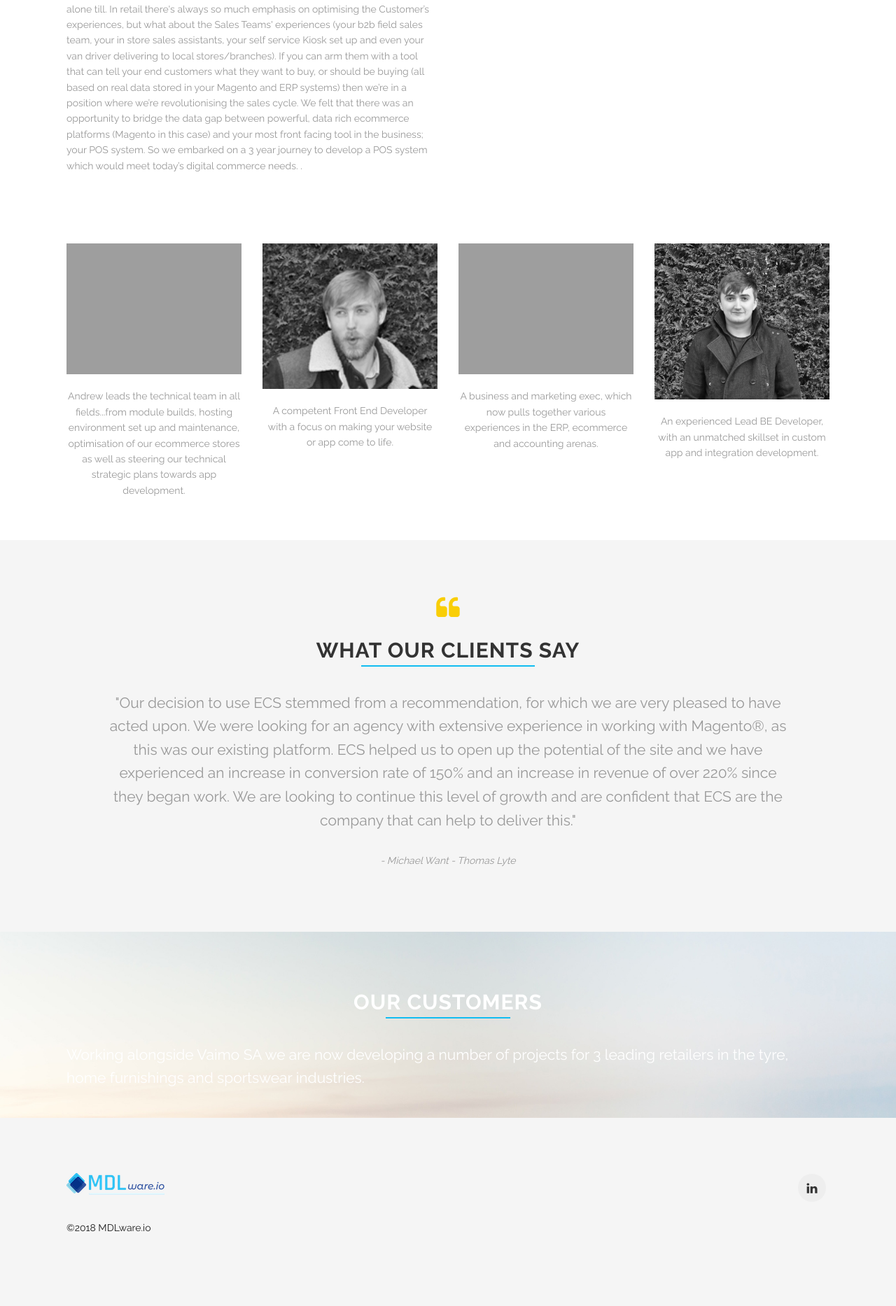
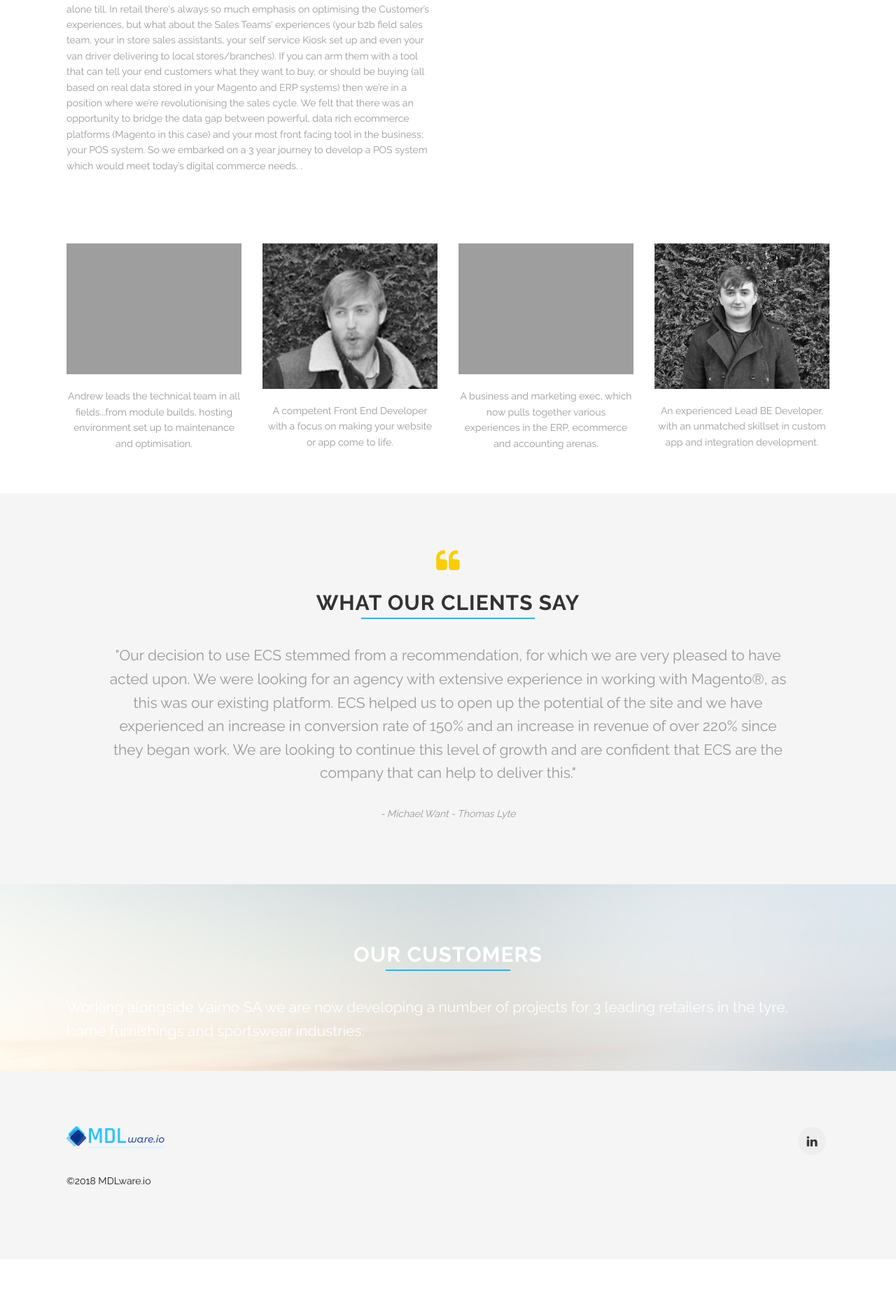
Before and after one commit to mdlware-io/mdlware-io.github.io, a Jekyll site: the page built from about-us.html, in a window 1280 px wide. Shown: the part 730-2597 px from the top of the page at 70% size. Built offline with Jekyll 4.4.1, drawn with Linux system fonts in a browser that asks for light colours; after the commit the page ends 2530 px from its top, so only the background shows below that.

Commit message:
[ABOUT] Reducing size of images. Removing extra words on Andrew's description. Add max height to images. Change ratio of images as they were all different.

```diff
--- a/_data/members.yml
+++ b/_data/members.yml
@@ -7,7 +7,7 @@
     - link: http://facebook.com
       icon: facebook
   desc:
-    Andrew leads the technical team in all fields...from module builds, hosting environment set up and maintenance, optimisation of our ecommerce stores as well as steering our technical strategic plans towards app development.
+    Andrew leads the technical team in all fields...from module builds, hosting environment set up to maintenance and optimisation.
 - avatar: images/@stock/ryan.png
   name: Ryan Pluckrose
   position: UX Developer
--- a/about-us.html
+++ b/about-us.html
@@ -67,15 +67,6 @@ testimonials:
               <div class='intro'>
                 <h3>{{member.name}}</h3>
                 <p>{{member.position}}</p>
-                <ul class='socials'>
-                  {% for social in member.socials %}
-                    <li>
-                      <a href='{{social.link}}'>
-                        <i class='fa fa-{{social.icon}}'></i>
-                      </a>
-                    </li>
-                  {% endfor %}
-                </ul>
               </div>
             </div>
           </div>
--- a/css/style.css
+++ b/css/style.css
@@ -3320,6 +3320,9 @@ body {
 }
 .modTeamMember img {
   width: 100%;
+  max-height: 208px;
+  object-fit: cover;
+
 }
 .modTeamMember .overlay {
   opacity: 0;
```
Also changed, not shown: images/@stock/rob.png, images/@stock/ryan.png.
